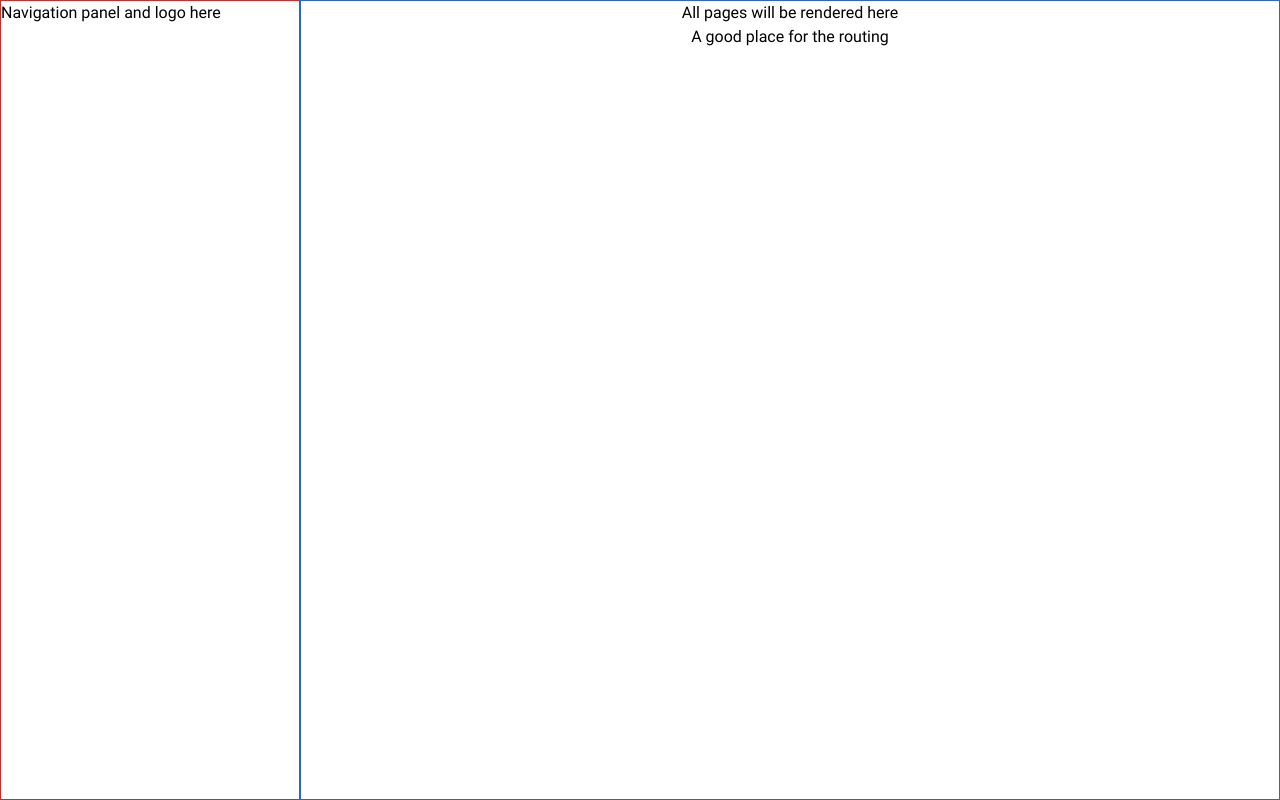
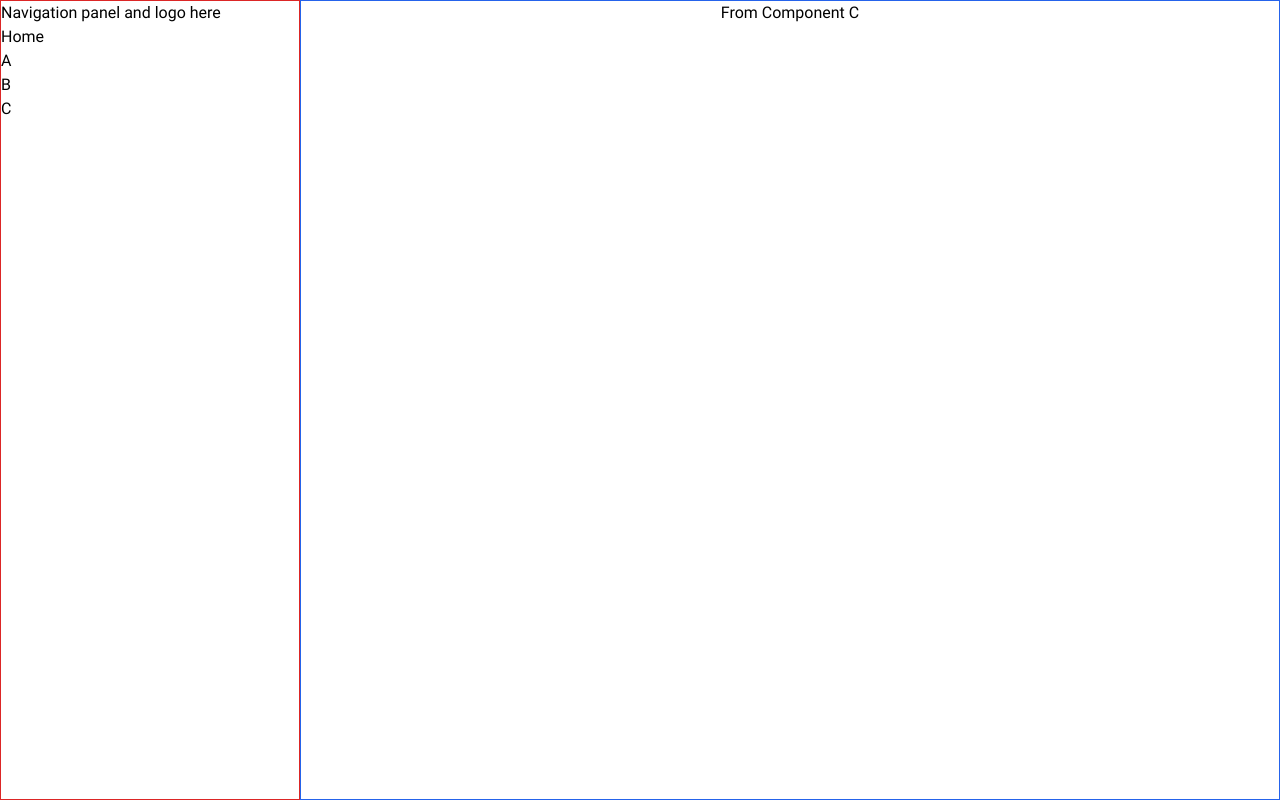
Before and after one commit to EmiLoKiJu/parachute-front-end, a React (Vite) app: page /C in a window 1280 px wide. Built offline with nearby package versions, Linux system fonts and the light colour scheme.

Commit message:
Basic routing added

```diff
--- a/src/App.jsx
+++ b/src/App.jsx
@@ -1,15 +1,10 @@
-import Aside from "@/components/aside/Aside"
+import Router from "@/routing/Router"
+
 
 function App() {
   return (
-    <div className="flex">
-      <Aside/>
-      <main className="content flex-1 border border-blue-600 text-center">
-        <p className="">All pages will be rendered here</p>
-        <p>A good place for the routing</p>
-      </main>
-    </div>
-  )
+      <Router />
+  );
 }
 
 export default App
--- /dev/null
+++ b/src/components/ErrorPage.jsx
@@ -0,0 +1,16 @@
+import { useRouteError } from "react-router-dom";
+
+export default function ErrorPage() {
+  const error = useRouteError();
+  console.error(error);
+
+  return (
+    <div id="error-page">
+      <h1>Oops!</h1>
+      <p>Sorry, an unexpected error has occurred.</p>
+      <p>
+        <i>{error.statusText || error.message}</i>
+      </p>
+    </div>
+  );
+}
--- /dev/null
+++ b/src/components/Navlink.jsx
@@ -0,0 +1,25 @@
+import PropTypes from 'prop-types';
+import { NavLink } from "react-router-dom";
+
+export default function NavL({label, href}) {
+  return(
+    <NavLink
+      to={href}
+      className={({ isActive, isPending, isTransitioning }) =>
+        [
+          isPending ? "pending" : "",
+          isActive ? "active" : "",
+          isTransitioning ? "transitioning" : "",
+        ].join(" ")
+      }
+    >
+      {label}
+    </NavLink>
+  );
+}
+
+// PropTypes validation
+NavL.propTypes = {
+  label: PropTypes.string.isRequired,
+  href: PropTypes.string.isRequired,
+};
--- a/src/components/aside/Aside.jsx
+++ b/src/components/aside/Aside.jsx
@@ -1,8 +1,31 @@
+import { NavLink } from "react-router-dom";
+import NavL from "@/components/Navlink";
+
 export default function Aside() {
+  const links = [
+    {label: 'Home', href: "/"},
+    {label: 'A', href: "/A"},
+    {label: 'B', href: "/B"},
+    {label: 'C', href: "/C"},
+  ]
+
+  const links_ajax = links.map((link, i)=>{
+    return (
+      <li key={i + 1}>
+        <NavL href={link.href} label={link.label}/>
+      </li>
+    );
+  });
+
   return(
     <aside className="h-screen w-[300px] border border-red-600">
       <div>
         <p>Navigation panel and logo here</p>
+        <nav>
+          <ul>
+            { links_ajax }
+          </ul>
+        </nav>
       </div>
     </aside>
   );
--- /dev/null
+++ b/src/components/content/ComponentA.jsx
@@ -0,0 +1,5 @@
+export default function ComponentA() {
+  return(
+    <p>From Component A</p>
+  );
+}
--- /dev/null
+++ b/src/components/content/ComponentB.jsx
@@ -0,0 +1,5 @@
+export default function ComponentB() {
+  return(
+    <p>From Component B</p>
+  );
+}
--- /dev/null
+++ b/src/components/content/ComponentC.jsx
@@ -0,0 +1,5 @@
+export default function ComponentC() {
+  return(
+    <p>From Component C</p>
+  );
+}
--- /dev/null
+++ b/src/pages/Home.jsx
@@ -0,0 +1,14 @@
+import { Outlet } from "react-router-dom";
+import Aside from "@/components/aside/Aside"
+
+
+export default function Home() {
+  return(
+    <div className="flex">
+      <Aside/>
+      <main className="content flex-1 border border-blue-600 text-center">
+        <Outlet/>
+      </main>
+    </div>
+  );
+}
--- /dev/null
+++ b/src/routing/Router.jsx
@@ -0,0 +1,39 @@
+import { RouterProvider, createBrowserRouter } from 'react-router-dom'
+import Home from '@/pages/Home';
+import ErrorPage from '@/components/ErrorPage';
+import ComponentA from '@/components/content/ComponentA';
+import ComponentB from '@/components/content/ComponentB';
+import ComponentC from '@/components/content/ComponentC';
+
+
+
+export default function Router() {
+  const routes = createBrowserRouter([
+    {
+      path: "/",
+      element: <Home />,
+      errorElement: <ErrorPage />,
+      children: [
+        {
+          path: "/A",
+          element: < ComponentA/>,
+          children: []
+        },
+        {
+          path: "/B",
+          element: < ComponentB/>,
+          children: []
+        },
+        {
+          path: "/C",
+          element: < ComponentC/>,
+          children: []
+        },
+      ]
+    },
+  ]);
+
+  return (
+    <RouterProvider router={routes}/>
+  );
+}
```
Also changed, not shown: 1 other file (tests, documents, lock files or other folders).
